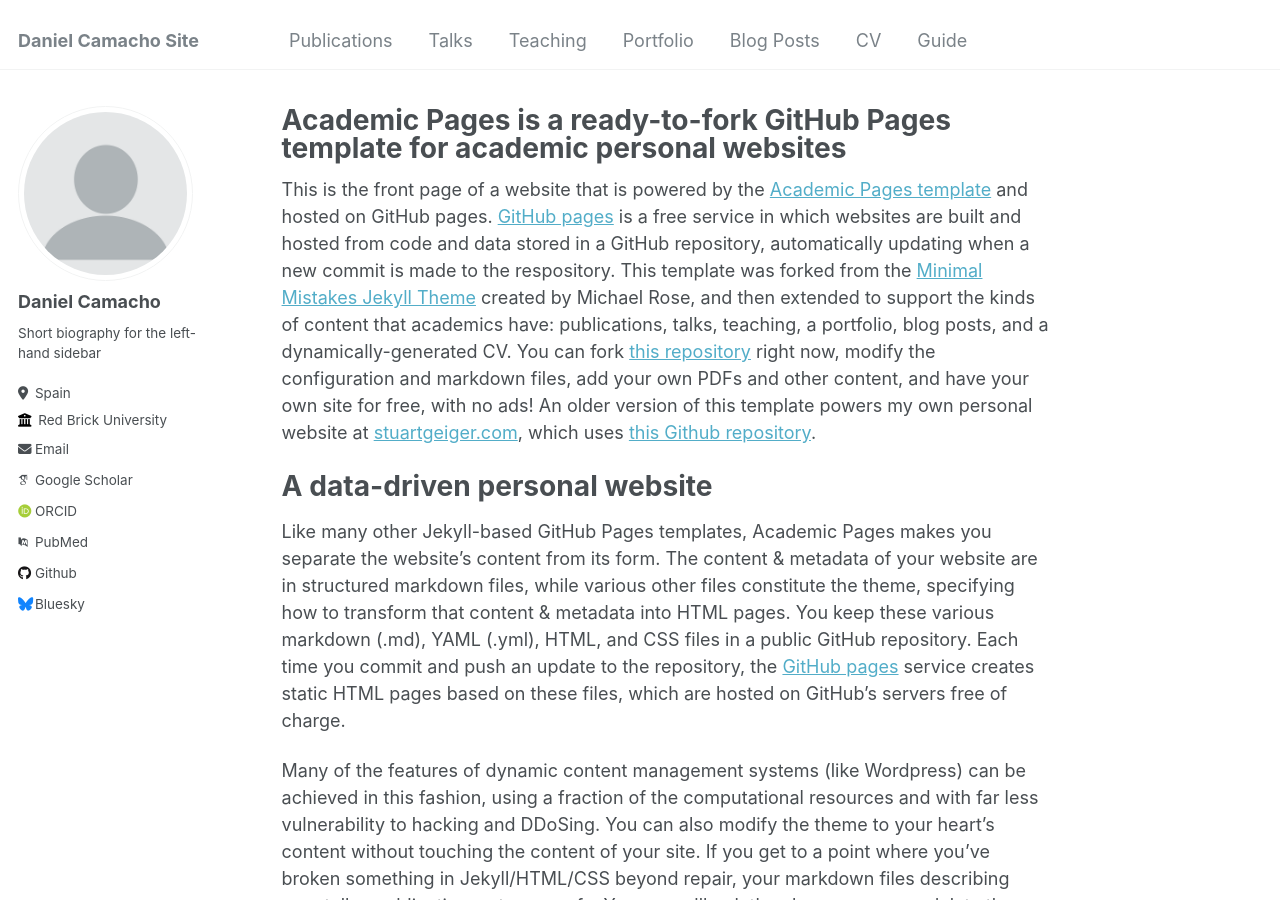
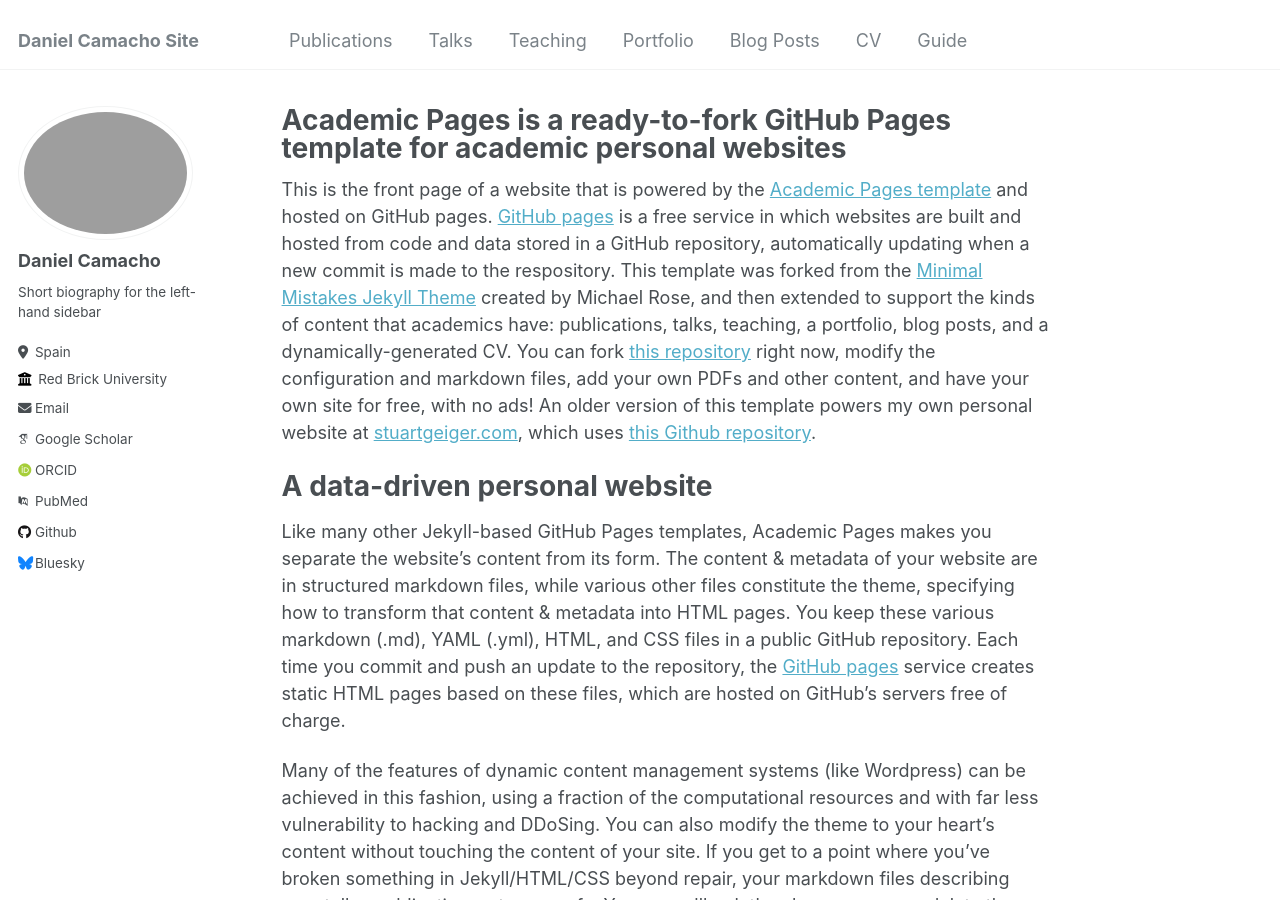
Before and after one commit to dcamacho16/dcamacho16.github.io, a Jekyll site: the page built from _pages/about.md, in a window 1280 px wide and 900 px high. Built offline with Jekyll 4.4.1, drawn with Linux system fonts in a browser that asks for light colours; some web fonts are replaced.

Commit message:
updated changes to environment

```diff
--- a/_config.yml
+++ b/_config.yml
@@ -21,7 +21,7 @@
 #               Additional customization can be done by editing /_includes/author-profile.html
 author:
   # Biographic information
-  avatar           : "profile.png"
+  avatar           : "dcamacho.png"
   name             : "Daniel Camacho"
   pronouns         : # example: "she/her"
   bio              : "Short biography for the left-hand sidebar"
```
